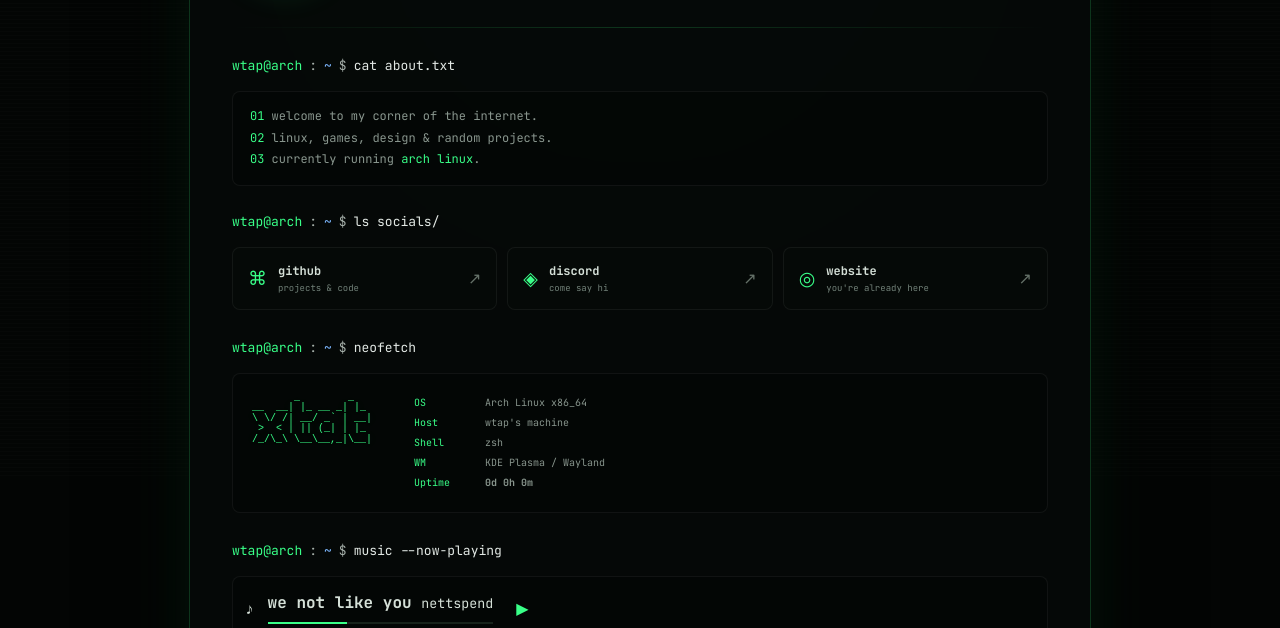
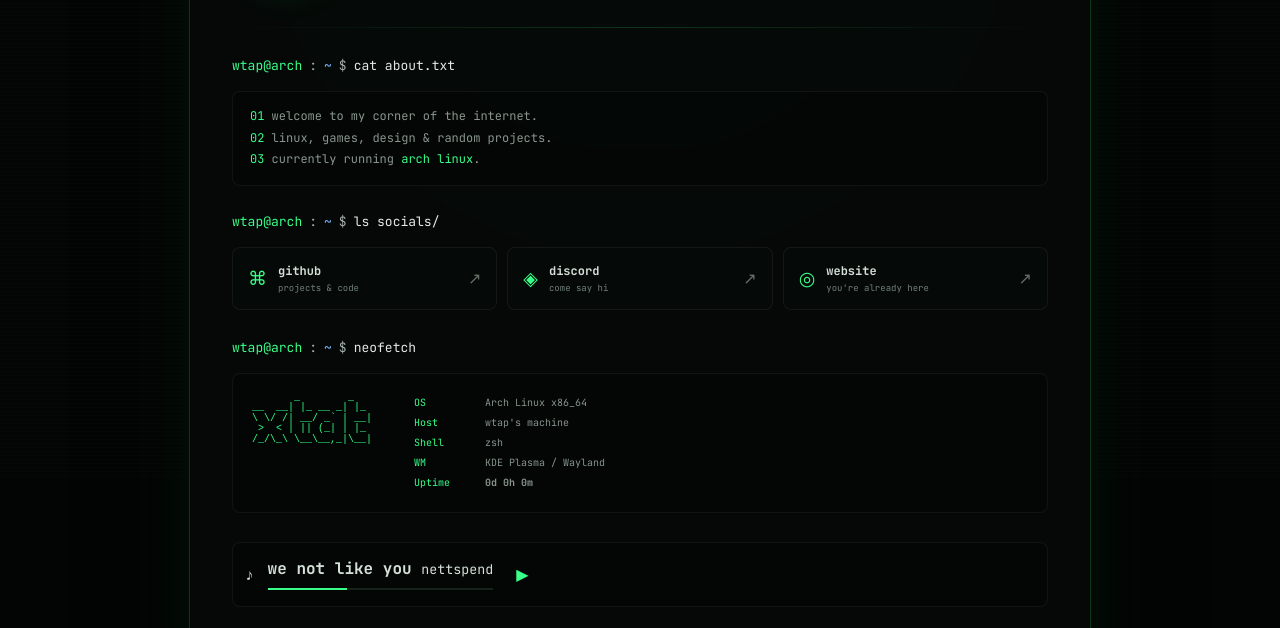
Before and after one commit to borismas/wtap-s-website, a plain HTML site: page index.html in a window 1280 px wide. Shown: the part 324-952 px from the top of the page. Drawn offline with Linux system fonts and the light colour scheme.

Commit message:
Remove music command prompt from index.html
Removed prompt div displaying current music command.

```diff
--- a/index.html
+++ b/index.html
@@ -216,12 +216,6 @@ __  __| |_ __ _| |_
     </section>
 
 
-    <div class="prompt">
-      <span class="green">wtap@arch</span>:<span class="blue">~</span>$
-      <span class="command">music --now-playing</span>
-    </div>
-
-
     <section class="box music">
 
       <div class="we not like you">
```
